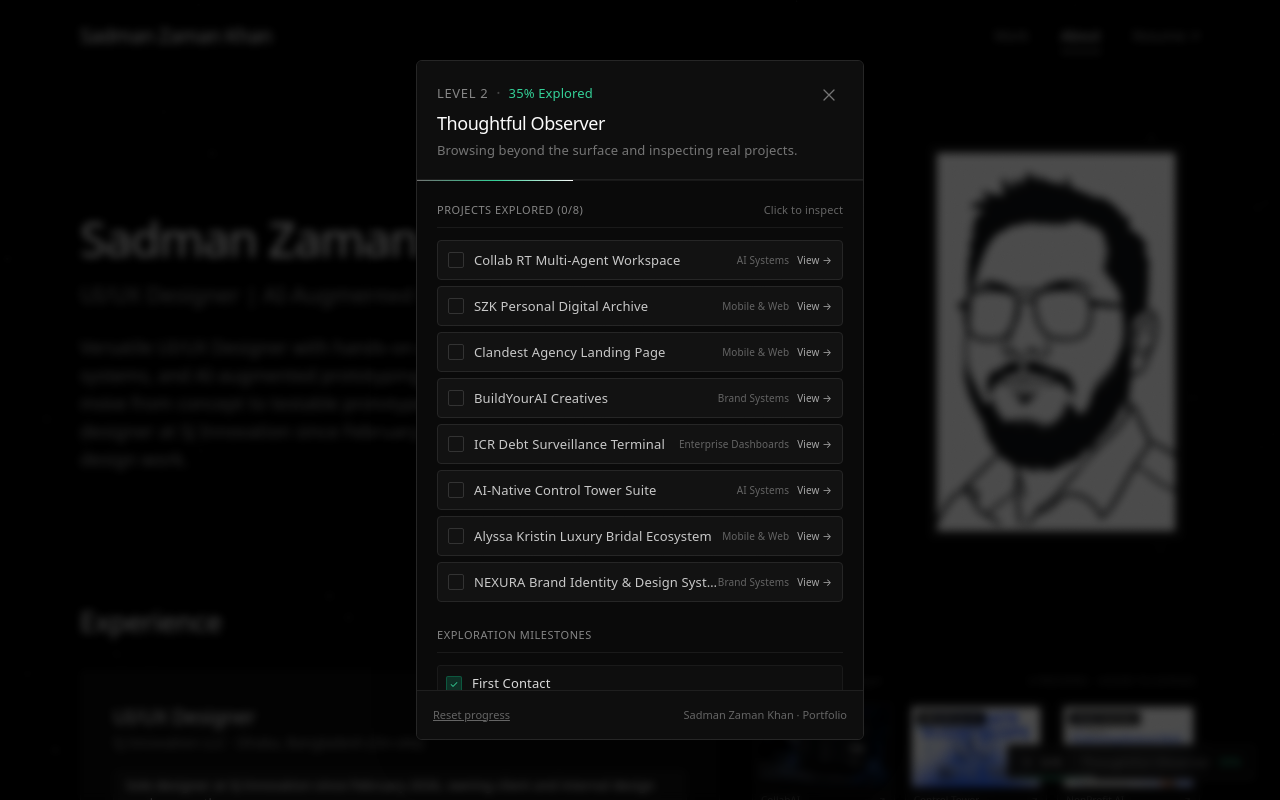
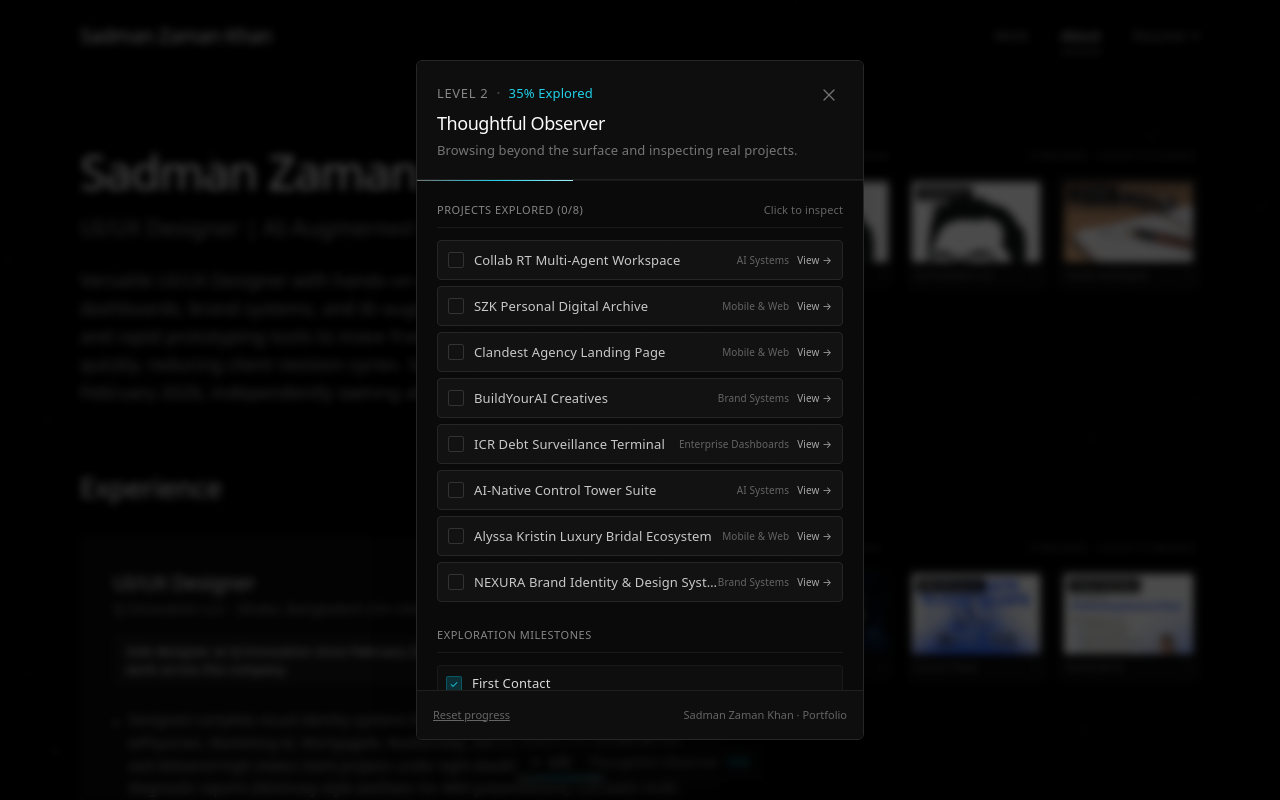
Before and after one commit to Annyxtopheles/sadman-portfolio, a React (Vite) app: page /about in a window 1280 px wide. Both pictures are taken after a click on the button "Open exploration quest checklist". Shown: the top 800 px of the page. Built offline with nearby package versions, Linux system fonts and the light colour scheme; a web font is replaced by a local one.

Commit message:
feat: center exploration HUD in cyan, add personal artifact collage to bio, clean portal text and apply scanport font

```diff
--- a/src/components/ExplorationHUD.tsx
+++ b/src/components/ExplorationHUD.tsx
@@ -40,23 +40,23 @@ export const ExplorationHUD: React.FC = () => {
             animate={{ opacity: 1, y: 0, scale: 1 }}
             exit={{ opacity: 0, y: -10, scale: 0.96 }}
             transition={{ type: 'spring', stiffness: 400, damping: 30 }}
-            className="fixed bottom-20 right-4 sm:right-6 z-50 pointer-events-none"
+            className="fixed bottom-20 left-1/2 -translate-x-1/2 z-50 pointer-events-none w-auto max-w-[90vw]"
           >
             <div className="px-4 py-2.5 rounded-[4px] bg-[#0A0A0A]/95 border border-[#2E2E2E] shadow-2xl backdrop-blur-md flex items-center gap-3 text-xs text-[#FFFFFF]">
-              <span className="w-2 h-2 rounded-full bg-emerald-400 animate-ping" />
+              <span className="w-2 h-2 rounded-full bg-cyan-400 animate-ping" />
               <span className="font-normal font-sans tracking-wide">{activeToast}</span>
             </div>
           </motion.aside>
         )}
       </AnimatePresence>
 
-      {/* 2. Floating Minimalist HUD Pill (Bottom Right) */}
-      <div className="fixed bottom-5 right-4 sm:right-6 z-40">
+      {/* 2. Floating Minimalist HUD Pill (Centered Bottom) */}
+      <div className="fixed bottom-5 left-1/2 -translate-x-1/2 z-40">
         <motion.button
           onClick={handleToggle}
           whileHover={{ scale: 1.02 }}
           whileTap={{ scale: 0.98 }}
-          className="group relative flex flex-col items-start rounded-[4px] border border-[#222222] bg-[#0A0A0A]/90 hover:border-[#383838] hover:bg-[#121212] backdrop-blur-md px-3.5 py-2 shadow-xl transition-all cursor-pointer text-left"
+          className="group relative flex flex-col items-start rounded-[4px] border border-[#222222] bg-[#0A0A0A]/90 hover:border-[#383838] hover:bg-[#121212] backdrop-blur-md px-3.5 py-2 shadow-xl transition-all cursor-pointer text-left whitespace-nowrap"
           aria-label="Open exploration quest checklist"
         >
           <div className="flex items-center gap-2 text-xs font-normal">
@@ -70,7 +70,7 @@ export const ExplorationHUD: React.FC = () => {
             <span className="text-[#888888] group-hover:text-[#CCCCCC] transition-colors hidden sm:inline">
               {currentLevel.title}
             </span>
-            <span className="text-emerald-400 font-mono text-[11px]">
+            <span className="text-cyan-400 font-mono text-[11px]">
               {progressPercent}%
             </span>
           </div>
@@ -78,7 +78,7 @@ export const ExplorationHUD: React.FC = () => {
           {/* Micro Progress Bar on bottom edge */}
           <div className="absolute bottom-0 left-0 right-0 h-[2px] bg-[#1A1A1A] rounded-b-[4px] overflow-hidden">
             <motion.div
-              className="h-full bg-gradient-to-r from-neutral-400 via-emerald-400 to-white"
+              className="h-full bg-gradient-to-r from-neutral-400 via-cyan-400 to-cyan-200"
               initial={{ width: 0 }}
               animate={{ width: `${progressPercent}%` }}
               transition={{ duration: 0.4 }}
@@ -116,7 +116,7 @@ export const ExplorationHUD: React.FC = () => {
                       Level {currentLevel.level}
                     </span>
                     <span className="text-[#444444]">·</span>
-                    <span className="text-xs text-emerald-400 font-mono">
+                    <span className="text-xs text-cyan-400 font-mono">
                       {progressPercent}% Explored
                     </span>
                   </div>
@@ -141,7 +141,7 @@ export const ExplorationHUD: React.FC = () => {
               {/* Progress Line */}
               <div className="h-[2px] w-full bg-[#181818] overflow-hidden">
                 <motion.div
-                  className="h-full bg-gradient-to-r from-neutral-500 via-emerald-400 to-white"
+                  className="h-full bg-gradient-to-r from-neutral-500 via-cyan-400 to-cyan-200"
                   initial={{ width: 0 }}
                   animate={{ width: `${progressPercent}%` }}
                 />
@@ -202,7 +202,7 @@ export const ExplorationHUD: React.FC = () => {
                             <span
                               className={`w-4 h-4 rounded-[2px] flex items-center justify-center font-mono text-[10px] shrink-0 ${
                                 isViewed
-                                  ? 'bg-emerald-500/20 text-emerald-400 border border-emerald-500/30'
+                                  ? 'bg-cyan-500/20 text-cyan-400 border border-cyan-500/30'
                                   : 'border border-[#333333] text-[#555555]'
                               }`}
                             >
@@ -238,7 +238,7 @@ export const ExplorationHUD: React.FC = () => {
                   <div className="space-y-2">
                     {/* Milestone 1: Landed */}
                     <div className="flex items-start gap-2.5 p-2 rounded-[3px] bg-[#0E0E0E] border border-[#1A1A1A]">
-                      <span className="w-4 h-4 rounded-[2px] bg-emerald-500/20 text-emerald-400 border border-emerald-500/30 flex items-center justify-center font-mono text-[10px] shrink-0 mt-0.5">
+                      <span className="w-4 h-4 rounded-[2px] bg-cyan-500/20 text-cyan-400 border border-cyan-500/30 flex items-center justify-center font-mono text-[10px] shrink-0 mt-0.5">
                         ✓
                       </span>
                       <div className="space-y-0.5">
@@ -252,7 +252,7 @@ export const ExplorationHUD: React.FC = () => {
                       <span
                         className={`w-4 h-4 rounded-[2px] flex items-center justify-center font-mono text-[10px] shrink-0 mt-0.5 ${
                           state.visitedRoutes.includes('/about')
-                            ? 'bg-emerald-500/20 text-emerald-400 border border-emerald-500/30'
+                            ? 'bg-cyan-500/20 text-cyan-400 border border-cyan-500/30'
                             : 'border border-[#333333] text-[#555555]'
                         }`}
                       >
@@ -271,7 +271,7 @@ export const ExplorationHUD: React.FC = () => {
                       <span
                         className={`w-4 h-4 rounded-[2px] flex items-center justify-center font-mono text-[10px] shrink-0 mt-0.5 ${
                           state.clicksCount >= 5
-                            ? 'bg-emerald-500/20 text-emerald-400 border border-emerald-500/30'
+                            ? 'bg-cyan-500/20 text-cyan-400 border border-cyan-500/30'
                             : 'border border-[#333333] text-[#555555]'
                         }`}
                       >
@@ -292,7 +292,7 @@ export const ExplorationHUD: React.FC = () => {
                       <span
                         className={`w-4 h-4 rounded-[2px] flex items-center justify-center font-mono text-[10px] shrink-0 mt-0.5 ${
                           state.foundPortal
-                            ? 'bg-emerald-500/20 text-emerald-400 border border-emerald-500/30'
+                            ? 'bg-cyan-500/20 text-cyan-400 border border-cyan-500/30'
                             : 'border border-[#333333] text-[#555555]'
                         }`}
                       >
--- a/src/pages/About.tsx
+++ b/src/pages/About.tsx
@@ -1,7 +1,6 @@
 import React, { useEffect, useRef } from 'react';
 import { SEOHead } from '@/components/SEOHead';
 import { Footer } from '@/components/Footer';
-import GradualBlur from '@/components/GradualBlur';
 import profileIllustration from '@/assets/profile-illustration.svg';
 import { useExploration } from '@/context/ExplorationContext';
 import { BorderGlow } from '@/components/effects/BorderGlow';
@@ -25,6 +24,24 @@ const About: React.FC = () => {
     observer.observe(el);
     return () => observer.disconnect();
   }, [recordPortalFound]);
+
+  const personalImages = [
+    {
+      url: profileIllustration,
+      caption: 'Sadman Zaman Khan — Signature vector portrait & avatar',
+      tag: 'Portrait'
+    },
+    {
+      url: '/assets/profile/id-card-portrait.svg',
+      caption: 'SJ Innovation LLC — Designer badge & corporate identity',
+      tag: 'Identity'
+    },
+    {
+      url: '/assets/rewards/cozy-desk-04.webp',
+      caption: 'Studio workspace — Rapid prototyping, research & design systems',
+      tag: 'Studio'
+    }
+  ];
 
   const experiences = [
     {
@@ -190,10 +207,11 @@ const About: React.FC = () => {
       />
 
       <main className="animate-slide-up w-full px-6 sm:px-10 md:px-14 lg:px-16 xl:px-20 flex-1 pt-[100px] md:pt-[120px] space-y-16">
-        {/* 1. Profile Header & Bio with Illustration */}
+        {/* 1. Profile Header & Bio with Personal Artifacts Collage */}
         <section className="pt-6">
-          <div className="flex flex-col lg:flex-row lg:items-center justify-between gap-12">
-            <div className="max-w-3xl space-y-6">
+          <div className="grid grid-cols-1 lg:grid-cols-12 gap-8 items-start">
+            {/* Left Column: Bio & Identity Details */}
+            <div className="lg:col-span-7 space-y-6">
               <div className="space-y-2">
                 <h1 className="text-4xl sm:text-5xl md:text-6xl font-normal tracking-tight text-[#FFFFFF]">
                   Sadman Zaman Khan
@@ -209,15 +227,9 @@ const About: React.FC = () => {
               </p>
             </div>
 
-            {/* Illustration */}
-            <div className="lg:w-72 shrink-0 flex justify-center">
-              <div className="relative w-56 sm:w-64 rounded-[4px] overflow-hidden border border-[#1F1F1F] bg-[#0A0A0A] p-2 hover:border-[#333333] transition-colors">
-                <img
-                  src={profileIllustration}
-                  alt="Sadman Zaman Khan Illustration"
-                  className="w-full h-auto rounded-[2px] object-contain bg-white/95"
-                />
-              </div>
+            {/* Right Column: Personal Artifacts Collage */}
+            <div className="lg:col-span-5 pt-1">
+              <ArtifactCollage images={personalImages} title="Identity &amp; Individual" />
             </div>
           </div>
         </section>
@@ -334,31 +346,15 @@ const About: React.FC = () => {
 
         {/* 5. Personal Digital Archive Transition & Gateway to SZK */}
         <section ref={portalRef} className="relative pt-12 pb-16 overflow-hidden">
-          {/* Atmospheric gradual blur transition */}
-          <div className="relative mb-6">
-            <GradualBlur
-              position="top"
-              height="6rem"
-              strength={2}
-              divCount={5}
-              opacity={0.65}
-              curve="bezier"
-              className="z-10 pointer-events-none"
-            />
-          </div>
-
           <div className="max-w-4xl mx-auto space-y-10 text-center">
-            {/* SZK Literary Header */}
+            {/* SZK Header */}
             <div className="space-y-3">
-              <span className="font-fell text-xs uppercase tracking-[0.25em] text-[#9E9484]">
+              <span className="font-scanport text-xs lowercase tracking-wider text-[#9E9484]">
                 beyond the corporate showcase
               </span>
               <h2 className="font-fell text-4xl sm:text-5xl md:text-6xl font-normal lowercase tracking-tight text-[#F7F2EB]">
                 gateway to personal archive
               </h2>
-              <p className="font-fell text-base sm:text-lg text-[#B8AF9F] italic lowercase max-w-xl mx-auto leading-relaxed">
-                poems, pastime logs, physics experiments &amp; unfiltered musings.
-              </p>
             </div>
 
             {/* The Gateway Card — Styled in SZK's signature warm, analog, BorderGlow aesthetic */}
@@ -393,9 +389,9 @@ const About: React.FC = () => {
                     {/* Atmospheric warm vignette overlay */}
                     <div className="absolute inset-0 bg-gradient-to-t from-[#0E0D0B]/85 via-[#0E0D0B]/35 to-transparent group-hover:via-[#0E0D0B]/25 transition-colors duration-300" />
 
-                    {/* Centered Literary SZK-style Button */}
+                    {/* Centered Literary SZK-style Button with Scanport font */}
                     <div className="absolute inset-0 flex items-center justify-center z-10 p-4 pointer-events-none">
-                      <div className="pointer-events-auto px-8 py-3.5 sm:px-9 sm:py-4 rounded-full bg-[#F5F2EB] hover:bg-[#FFFFFF] text-[#1A1918] shadow-2xl border border-[#E5DFD3] transition-all duration-300 group-hover:scale-105 flex items-center justify-center gap-3 font-fell text-base sm:text-lg lowercase tracking-wide cursor-pointer">
+                      <div className="pointer-events-auto px-8 py-3.5 sm:px-9 sm:py-4 rounded-full bg-[#F5F2EB] hover:bg-[#FFFFFF] text-[#1A1918] shadow-2xl border border-[#E5DFD3] transition-all duration-300 group-hover:scale-105 flex items-center justify-center gap-3 font-scanport text-base sm:text-lg lowercase tracking-normal cursor-pointer">
                         <span>enter personal archive</span>
                         <span
                           aria-hidden="true"
--- a/tailwind.config.ts
+++ b/tailwind.config.ts
@@ -20,6 +20,7 @@ export default {
         'heading': ['Satoshi', 'system-ui', '-apple-system', 'sans-serif'],
         'fell': ['"IM Fell English"', 'Georgia', 'serif'],
         'bengali': ['"Noto Serif Bengali"', 'Georgia', 'serif'],
+        'scanport': ['Scanport', 'sans-serif'],
       },
       fontSize: {
         'xs':   ['13px', { lineHeight: '18px', letterSpacing: '0.01em' }],
```
Also changed, not shown: public/assets/profile/id-card-portrait.svg (added).
